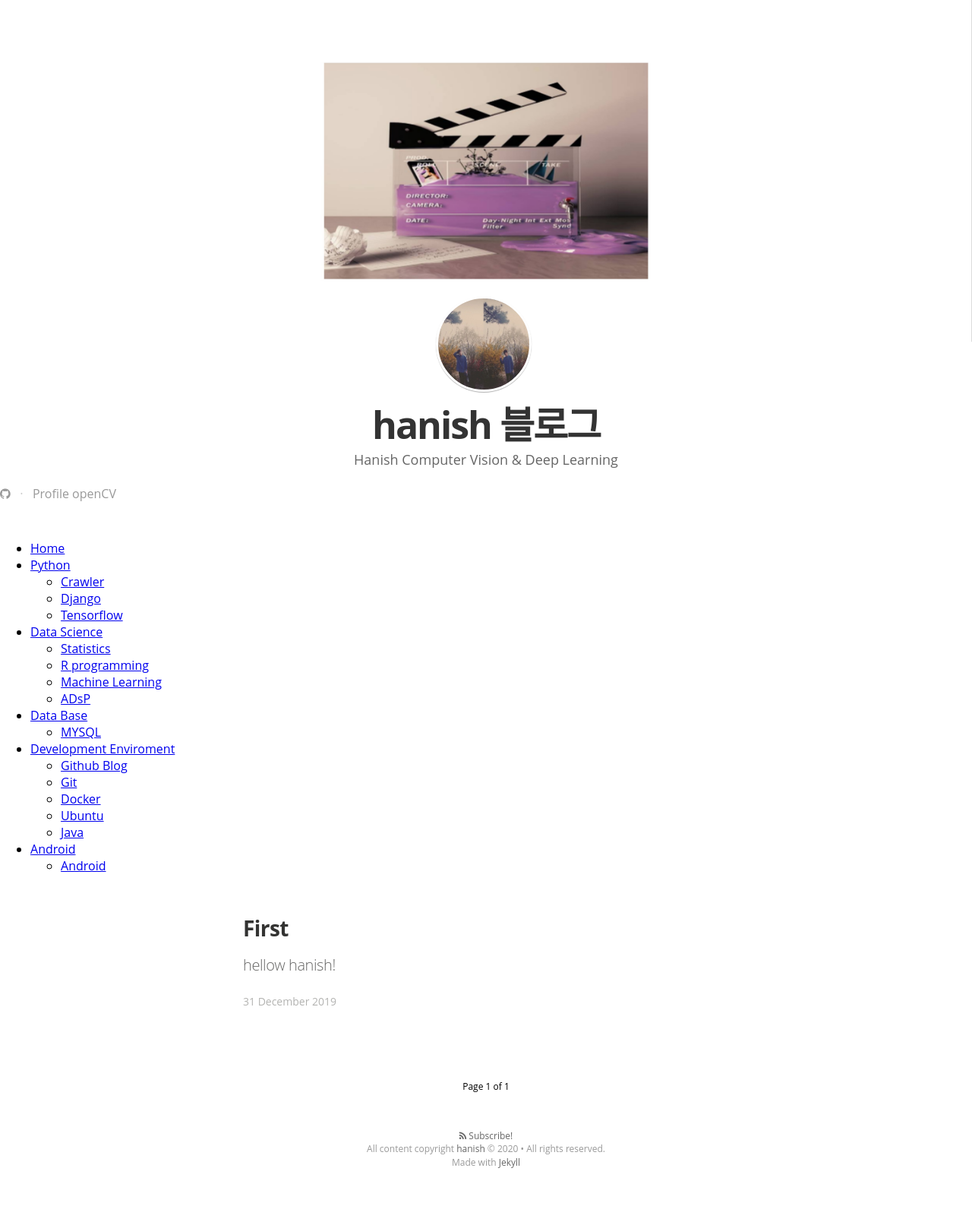
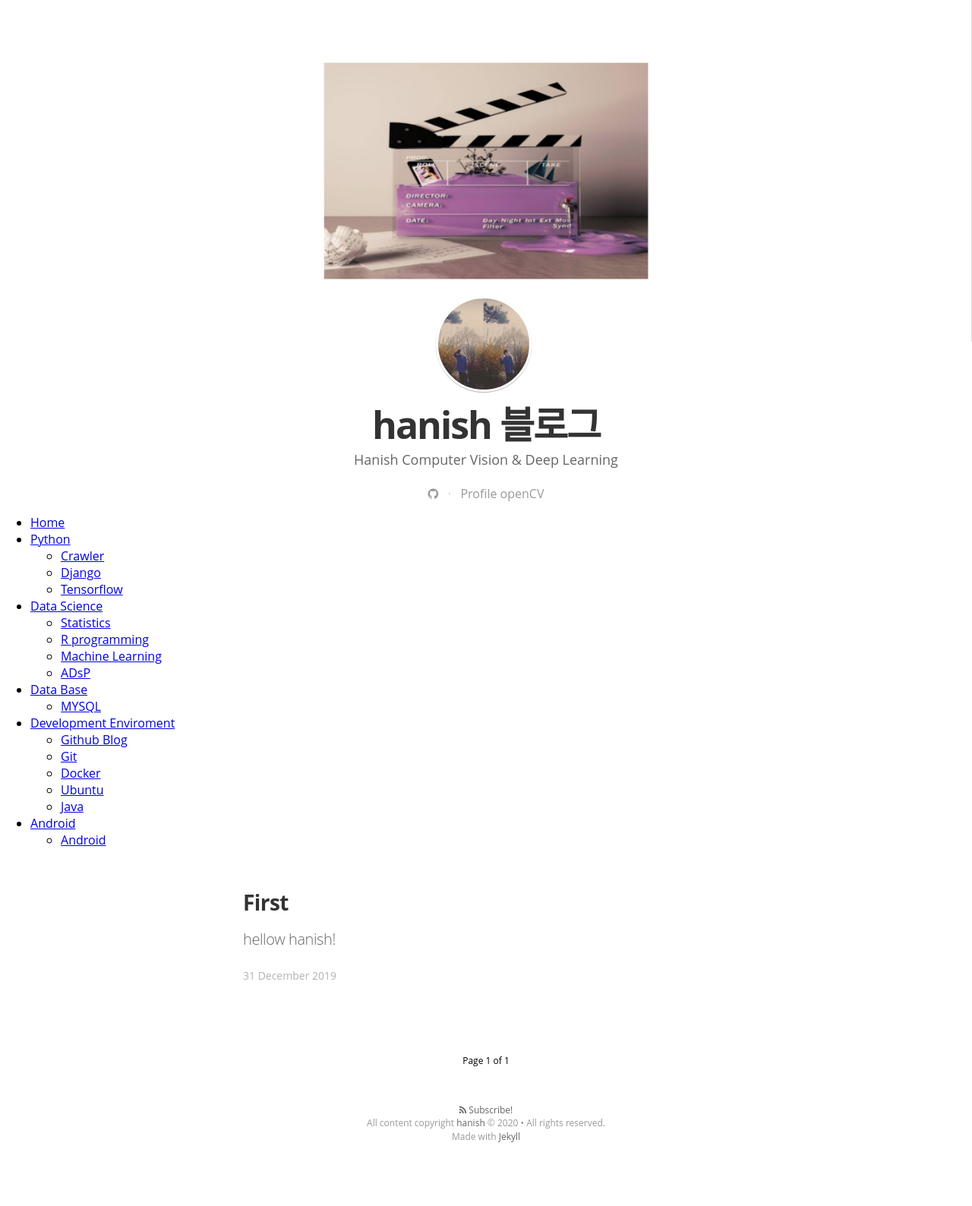
Before and after one commit to hanish3464/hanish3464.github.io, a Jekyll site: the page built from index.html, in a window 1280 px wide. Shown: the whole page at 76% size. Built offline with Jekyll 4.4.1, drawn with Linux system fonts in a browser that asks for light colours; nearby versions of some CDN libraries; some web fonts are replaced; the list of posts is cut into pages by our own code; comment, search, counter and statistics services are not loaded; after the commit the page ends 1554 px from its top, so only the background shows below that.

Commit message:
Update main.sass

```diff
--- a/css/main.sass
+++ b/css/main.sass
@@ -120,8 +120,8 @@ body
     text-align: center
     font-weight: 400
   .custom-links
-    margin: 0 0 50px
-    text-align: left
+    margin: 30 20 50px
+    text-align: center
     color: #ccc
     a
       text-decoration: none
```
